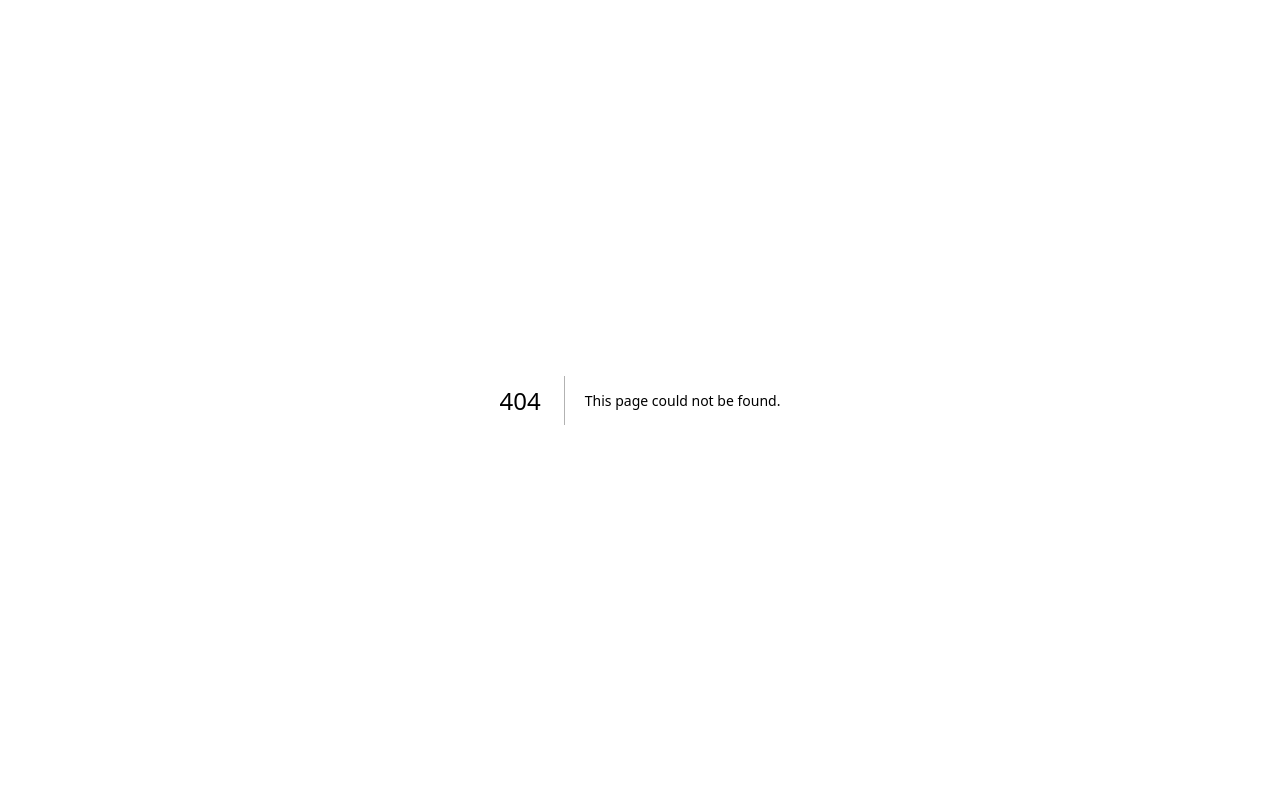
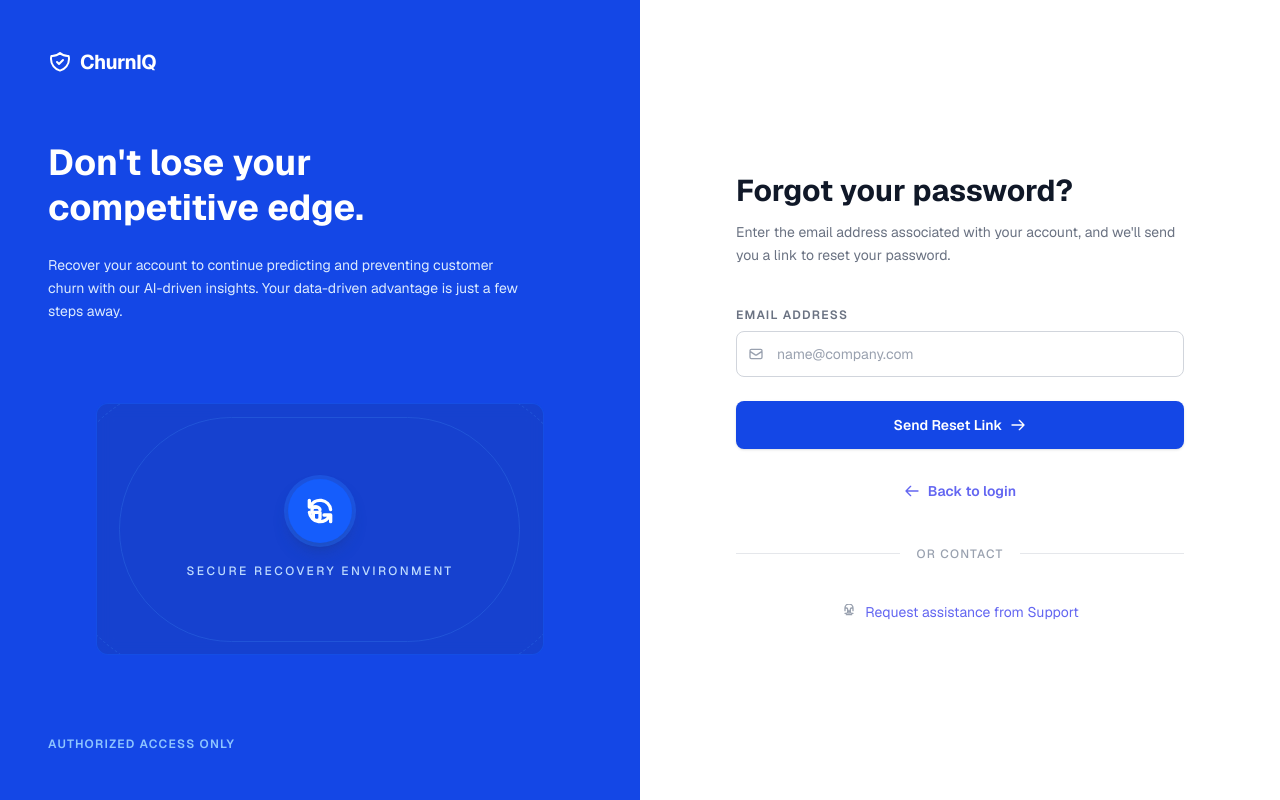
Before and after one commit to fatimafayyaz215-sketch/attriscope, a Next.js app: page /forgot-password in a window 1280 px wide. Before the commit this address had no page. Built offline with nearby package versions, Linux system fonts and the light colour scheme.

Commit message:
feat: add forgot password page layout and components

```diff
--- /dev/null
+++ b/src/app/forgot-password/page.tsx
@@ -0,0 +1,21 @@
+import ForgotPasswordLeftPanel from "@/features/auth/components/ForgotPasswordLeftPanel";
+import ForgotPasswordForm from "@/features/auth/components/ForgotPasswordForm";
+
+export const metadata = {
+  title: "Forgot Password — ChurnIQ",
+  description: "Recover your ChurnIQ account.",
+};
+
+export default function ForgotPasswordPage() {
+  return (
+    <div className="min-h-screen bg-white flex">
+      {/* Left Panel (Hidden on mobile) */}
+      <ForgotPasswordLeftPanel />
+
+      {/* Right Panel */}
+      <div className="flex-1 flex items-center justify-center p-8 sm:p-12">
+        <ForgotPasswordForm />
+      </div>
+    </div>
+  );
+}
--- /dev/null
+++ b/src/features/auth/components/ForgotPasswordForm.tsx
@@ -0,0 +1,86 @@
+"use client";
+
+import { useState } from "react";
+import Link from "next/link";
+
+export default function ForgotPasswordForm() {
+  const [email, setEmail] = useState("");
+
+  const handleReset = (e: React.FormEvent) => {
+    e.preventDefault();
+    // TODO: wire up password reset
+  };
+
+  return (
+    <div className="w-full max-w-md mx-auto flex flex-col justify-center">
+      <h1 className="text-3xl font-bold text-gray-900 mb-3">Forgot your password?</h1>
+      <p className="text-gray-500 text-sm mb-10 leading-relaxed">
+        Enter the email address associated with your account, and we'll send you a link to reset your password.
+      </p>
+
+      <form onSubmit={handleReset} className="flex flex-col gap-6">
+        {/* Email */}
+        <div className="flex flex-col gap-2">
+          <label htmlFor="reset-email" className="text-xs font-semibold tracking-widest text-gray-500 uppercase">
+            Email Address
+          </label>
+          <div className="relative">
+            <span className="absolute left-3 top-1/2 -translate-y-1/2 text-gray-400 pointer-events-none">
+              <svg className="w-4 h-4" fill="none" stroke="currentColor" viewBox="0 0 24 24">
+                <path strokeLinecap="round" strokeLinejoin="round" strokeWidth={2} d="M3 8l7.89 5.26a2 2 0 002.22 0L21 8M5 19h14a2 2 0 002-2V7a2 2 0 00-2-2H5a2 2 0 00-2 2v10a2 2 0 002 2z" />
+              </svg>
+            </span>
+            <input
+              id="reset-email"
+              type="email"
+              placeholder="name@company.com"
+              value={email}
+              onChange={(e) => setEmail(e.target.value)}
+              required
+              className="w-full border border-gray-300 rounded-lg pl-10 pr-4 py-3 text-sm text-gray-800 placeholder-gray-400 focus:outline-none focus:ring-2 focus:ring-blue-500 focus:border-transparent transition"
+            />
+          </div>
+        </div>
+
+        {/* Submit */}
+        <button
+          type="submit"
+          className="w-full bg-blue-700 hover:bg-blue-800 active:scale-[0.99] text-white font-semibold py-3.5 rounded-lg text-sm transition-all flex items-center justify-center gap-2 cursor-pointer shadow-sm hover:shadow"
+        >
+          Send Reset Link
+          <svg className="w-4 h-4" fill="none" stroke="currentColor" viewBox="0 0 24 24">
+            <path strokeLinecap="round" strokeLinejoin="round" strokeWidth={2} d="M14 5l7 7m0 0l-7 7m7-7H3" />
+          </svg>
+        </button>
+
+        {/* Back to Login */}
+        <div className="text-center mt-2">
+          <Link href="/login" className="inline-flex items-center gap-2 text-sm font-semibold text-blue-700 hover:text-blue-800 transition-colors">
+            <svg className="w-4 h-4" fill="none" stroke="currentColor" viewBox="0 0 24 24">
+              <path strokeLinecap="round" strokeLinejoin="round" strokeWidth={2} d="M10 19l-7-7m0 0l7-7m-7 7h18" />
+            </svg>
+            Back to login
+          </Link>
+        </div>
+      </form>
+
+      {/* Divider */}
+      <div className="flex items-center gap-4 my-10">
+        <div className="flex-1 h-px bg-gray-200" />
+        <span className="text-xs text-gray-400 uppercase tracking-widest font-medium">or contact</span>
+        <div className="flex-1 h-px bg-gray-200" />
+      </div>
+
+      {/* Support Link */}
+      <div className="text-center">
+        <Link href="/support" className="inline-flex items-center gap-2 text-sm text-gray-500 hover:text-gray-900 transition-colors">
+          <svg className="w-4 h-4 text-gray-400" fill="none" stroke="currentColor" viewBox="0 0 24 24">
+            <path strokeLinecap="round" strokeLinejoin="round" strokeWidth={2} d="M18 10v-4a6 6 0 10-12 0v4m0 4h2a2 2 0 002-2v-4a2 2 0 00-2-2H6m12 8h-2a2 2 0 01-2-2v-4a2 2 0 012-2h2m-6 4v6m0 0H8m4 0h4" />
+          </svg>
+          Request assistance from Support
+        </Link>
+      </div>
+
+    </div>
+  );
+}
--- /dev/null
+++ b/src/features/auth/components/ForgotPasswordLeftPanel.tsx
@@ -0,0 +1,51 @@
+import Link from "next/link";
+
+export default function ForgotPasswordLeftPanel() {
+  return (
+    <div className="hidden lg:flex w-1/2 bg-blue-700 text-white flex-col justify-between p-12">
+      <div>
+        <div className="flex items-center gap-2 mb-16">
+          <svg className="w-6 h-6" fill="none" stroke="currentColor" viewBox="0 0 24 24">
+            <path strokeLinecap="round" strokeLinejoin="round" strokeWidth={2} d="M9 12l2 2 4-4m5.618-4.016A11.955 11.955 0 0112 2.944a11.955 11.955 0 01-8.618 3.04A12.02 12.02 0 003 9c0 5.591 3.824 10.29 9 11.622 5.176-1.332 9-6.03 9-11.622 0-1.042-.133-2.052-.382-3.016z" />
+          </svg>
+          <span className="font-bold text-xl tracking-tight">ChurnIQ</span>
+        </div>
+
+        <h1 className="text-4xl font-bold leading-tight mb-6 max-w-md">
+          Don't lose your competitive edge.
+        </h1>
+        <p className="text-blue-100 text-sm leading-relaxed max-w-[480px]">
+          Recover your account to continue predicting and preventing customer churn with our AI-driven insights. Your data-driven advantage is just a few steps away.
+        </p>
+      </div>
+
+      <div className="flex-1 flex items-center justify-center relative my-12">
+         {/* Graphic Placeholder */}
+         <div className="w-full max-w-md aspect-[16/9] bg-blue-800/50 rounded-xl border border-blue-600/50 flex flex-col items-center justify-center p-8 backdrop-blur-sm relative overflow-hidden">
+            {/* Abstract background circles */}
+            <div className="absolute inset-0 flex items-center justify-center opacity-20 pointer-events-none">
+               <div className="w-[150%] h-[150%] border-[1px] border-blue-400 rounded-full absolute animate-[spin_60s_linear_infinite]" />
+               <div className="w-[120%] h-[120%] border-[1px] border-blue-400 border-dashed rounded-full absolute animate-[spin_40s_linear_infinite_reverse]" />
+               <div className="w-[90%] h-[90%] border-[1px] border-blue-400 rounded-full absolute animate-[spin_30s_linear_infinite]" />
+            </div>
+
+            <div className="relative z-10 flex flex-col items-center">
+              <div className="bg-blue-600 w-16 h-16 rounded-full flex items-center justify-center mb-5 shadow-lg shadow-blue-900/50 ring-4 ring-blue-500/30">
+                <svg className="w-8 h-8 text-white" fill="none" stroke="currentColor" viewBox="0 0 24 24">
+                  <path strokeLinecap="round" strokeLinejoin="round" strokeWidth={2.5} d="M12 11c0-1.105-1.343-2-3-2s-3 .895-3 2v2m6 0v2m-6-2h6v4a2 2 0 01-2 2H9a2 2 0 01-2-2v-4z" />
+                  <path strokeLinecap="round" strokeLinejoin="round" strokeWidth={2.5} d="M4 4v5h.582m15.356 2A8.001 8.001 0 004.582 9m0 0H9m11 11v-5h-.581m0 0a8.003 8.003 0 01-15.357-2m15.357 2H15" />
+                </svg>
+              </div>
+              <p className="text-xs tracking-[0.2em] font-medium text-blue-200 uppercase">
+                Secure Recovery Environment
+              </p>
+            </div>
+         </div>
+      </div>
+
+      <div className="text-xs text-blue-300 tracking-widest uppercase font-semibold">
+        Authorized Access Only
+      </div>
+    </div>
+  );
+}
```
